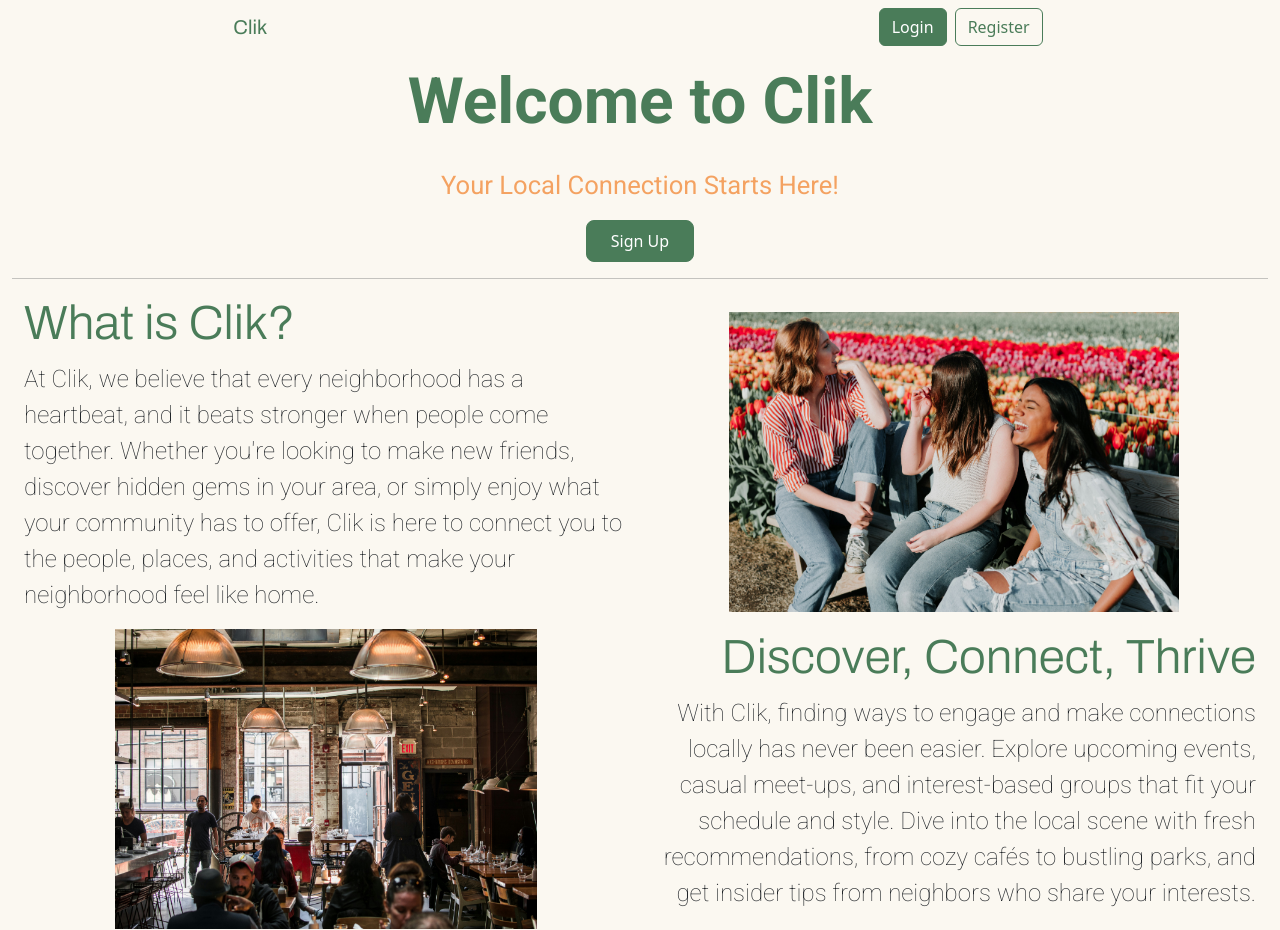
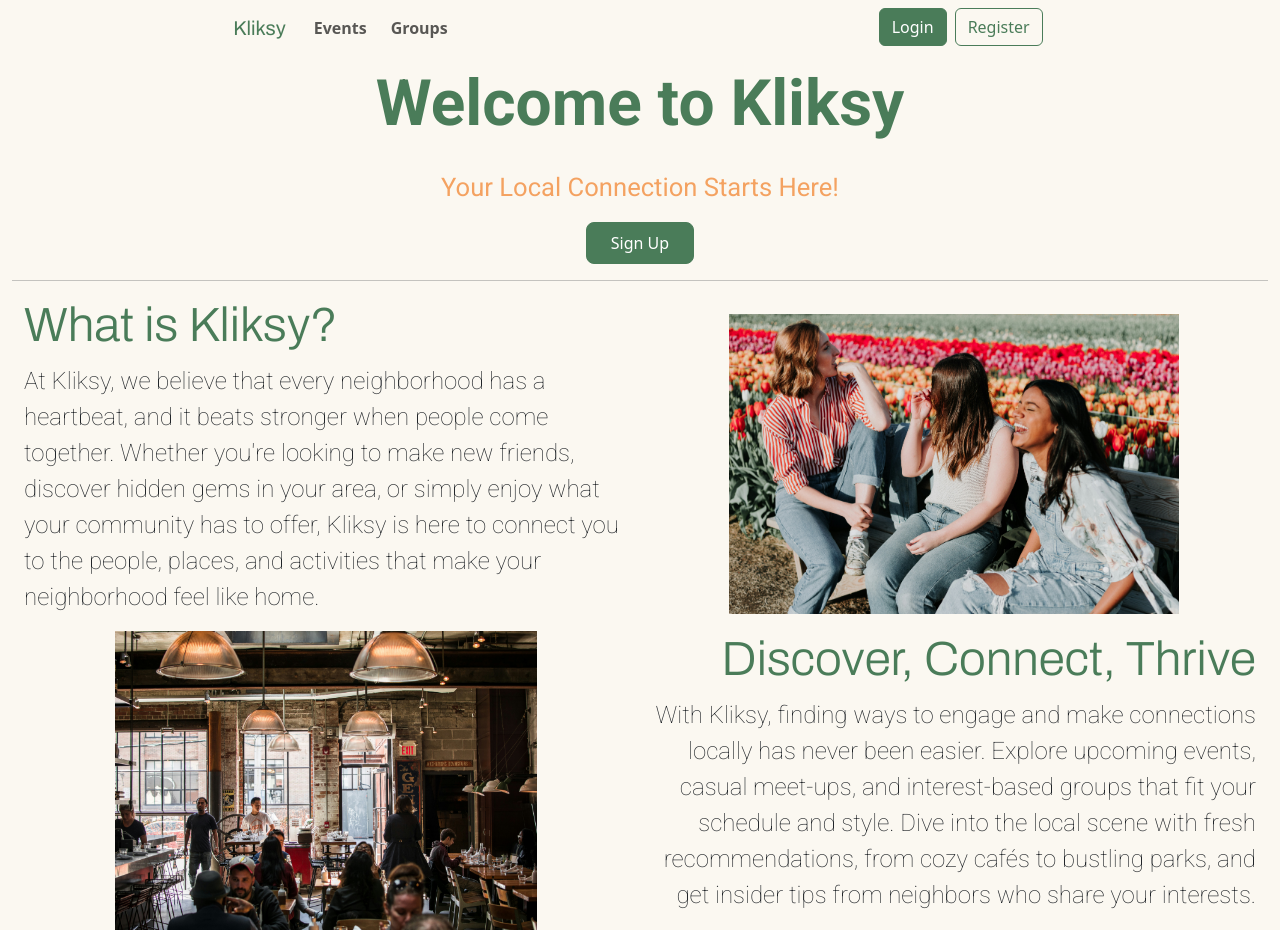
Before and after one commit to charliemarshall1996/clik, a Django app: page / in a window 1280 px wide. Shown: the top 930 px of the page. Run offline with Django 5.2, Linux system fonts and the light colour scheme.

Commit message:
minor frontend changes

```diff
--- a/kliksy/core/templates/core/index.html
+++ b/kliksy/core/templates/core/index.html
@@ -8,7 +8,7 @@
     <div class="row text-center">
         <div class="col-8 mx-auto">
             <div class="row text-center">
-                <p class="hero-heading">Welcome to Clik</p>
+                <p class="hero-heading">Welcome to Kliksy</p>
                 <p class="mx-auto hero-description">Your Local Connection Starts Here!</p>
             </div>
             <div class="row text-center">
@@ -25,13 +25,13 @@
         <div class="col">
             <div class="row">
                 <div class="col">
-                    <h2 class="text-start display-5">What is Clik?</h2>
+                    <h2 class="text-start display-5">What is Kliksy?</h2>
                 </div>
             </div>
             <div class="row">
                 <div class="col">
                     <p class="text-start mx-auto fs-4">
-                        At Clik, we believe that every neighborhood has a heartbeat, and it beats stronger when people come together. Whether you're looking to make new friends, discover hidden gems in your area, or simply enjoy what your community has to offer, Clik is here to connect you to the people, places, and activities that make your neighborhood feel like home.
+                        At Kliksy, we believe that every neighborhood has a heartbeat, and it beats stronger when people come together. Whether you're looking to make new friends, discover hidden gems in your area, or simply enjoy what your community has to offer, Kliksy is here to connect you to the people, places, and activities that make your neighborhood feel like home.
                     </p>
                 </div>
             </div>
@@ -54,7 +54,7 @@
             <div class="row">
                 <div class="col">
                     <p class="text-end mx-auto fs-4">
-                        With Clik, finding ways to engage and make connections locally has never been easier. Explore upcoming events, casual meet-ups, and interest-based groups that fit your schedule and style. Dive into the local scene with fresh recommendations, from cozy cafés to bustling parks, and get insider tips from neighbors who share your interests.
+                        With Kliksy, finding ways to engage and make connections locally has never been easier. Explore upcoming events, casual meet-ups, and interest-based groups that fit your schedule and style. Dive into the local scene with fresh recommendations, from cozy cafés to bustling parks, and get insider tips from neighbors who share your interests.
                     </p>
                 </div>
             </div>
@@ -64,8 +64,7 @@
         <div class="col">
             <div class="row">
                 <div class="col">
-                    <h2>How Clik Works</h2>
-
+                    <h2 class="text-start display-5">How Kliksy Works</h2>
                 </div>
             </div>
             <div class="row">
@@ -89,13 +88,13 @@
         <div class="col">
             <div class="row">
                 <div class="col">
-                    <h2 class="text-end display-5">Why Clik?</h2>
+                    <h2 class="text-end display-5">Why Kliksy?</h2>
                 </div>
             </div>
             <div class="row">
                 <div class="col">
                     <p class="text-end mx-auto fs-4">
-                        Our mission is simple: <strong>to make local connections accessible and fun.</strong> Clik is designed for everyone – introverts, extroverts, and everyone in between. We believe in fostering an inclusive, positive space where each member adds to the unique tapestry of our communities.
+                        Our mission is simple: <strong>to make local connections accessible and fun.</strong> Kliksy is designed for everyone – introverts, extroverts, and everyone in between. We believe in fostering an inclusive, positive space where each member adds to the unique tapestry of our communities.
                     </p>
                 </div>
             </div>
@@ -103,18 +102,18 @@
     </div>
     <div class="row">
         <div class="col">
-            <h2 class="display-5">Ready to Clik?</h2>
+            <h2 class="display-5">Ready to Kliksy?</h2>
         </div>
     <div class="row">
         <div class="col">
             <p class="mx-auto fs-4">
-                        Start discovering, connecting, and creating memories that turn strangers into friends and make every corner of your neighborhood a place to belong. Sign up today and let’s make your local life a little brighter – one Clik at a time.
+                        Start discovering, connecting, and creating memories that turn strangers into friends and make every corner of your neighborhood a place to belong. Sign up today and let’s make your local life a little brighter – one Kliksy at a time.
             </p>
         </div>
     </div>
     <div class="row">
         <div class="col">
-            <p class="mx-auto fs-4"><strong>Join the Clik community today and experience the true power of local connection!</strong></p>
+            <p class="mx-auto fs-4"><strong>Join the Kliksy community today and experience the true power of local connection!</strong></p>
         </div>
     </div>
     <div class="row">
--- a/kliksy/core/templates/core/unauthorized_base.html
+++ b/kliksy/core/templates/core/unauthorized_base.html
@@ -4,7 +4,7 @@
 <head>
   <meta charset="UTF-8">
   <meta name="viewport" content="width=device-width, initial-scale=1.0">
-  <title>Clik</title>
+  <title>Kliksy</title>
 
   <!-- Google Fonts -->
   <link rel="preconnect" href="https://fonts.googleapis.com">
@@ -24,7 +24,7 @@
   <header class="row">
     <div class="col-8 mx-auto">
       <nav class="navbar navbar navbar-expand-md navbar-light px-3">
-        <a class="navbar-brand display-5" href="{% url 'home' %}">Clik</a>
+        <a class="navbar-brand display-5" href="{% url 'home' %}">Kliksy</a>
 
         <!-- Toggler/collapsible Button -->
         <button class="navbar-toggler" type="button" data-bs-toggle="collapse" data-bs-target="#navbarNav" aria-controls="navbarNav" aria-expanded="false" aria-label="Toggle navigation">
@@ -33,6 +33,12 @@
 
         <div class="collapse navbar-collapse" id="navbarNav">
           <ul class="navbar-nav w-100">
+            <li class="nav-item px-1">
+              <a class="nav-link" href="#">Events</a>
+            </li>
+            <li class="nav-item px-1">
+              <a class="nav-link" href="#">Groups</a>
+            </li>
             <li class="nav-item ms-auto px-1">
               <a class="btn btn-primary" href="#">Login</a>
             </li>
@@ -60,7 +66,7 @@
     <nav class="navbar navbar-expand-lg bg-body-tertiary px-3" id="footer">
       <ul class="navbar-nav">
         <li class="nav-item">
-          <p class="nav-link">&copy; Clik 2024, All Rights Reserved</p>
+          <p class="nav-link">&copy; Kliksy 2024, All Rights Reserved</p>
         </li>
         <li class="nav-item">
           <a class="nav-link" href="#">Privacy Policy</a>
```
